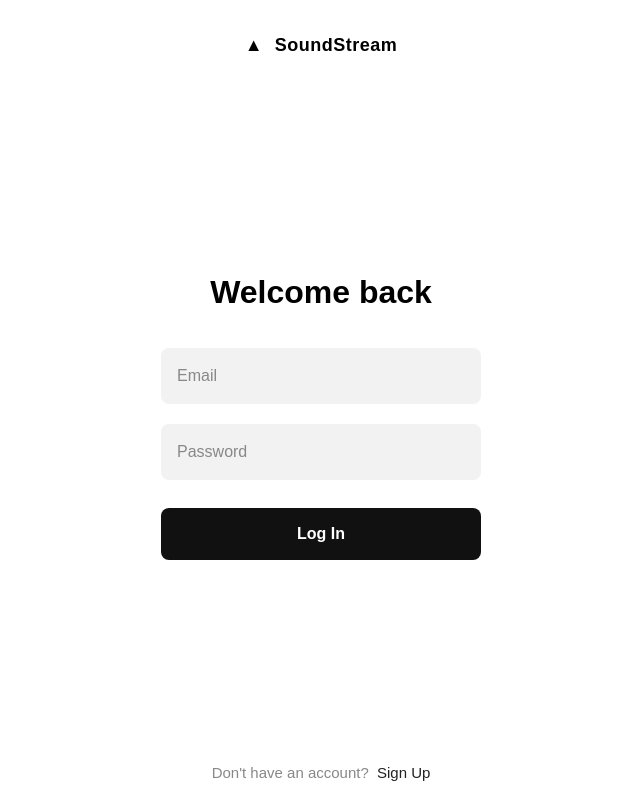
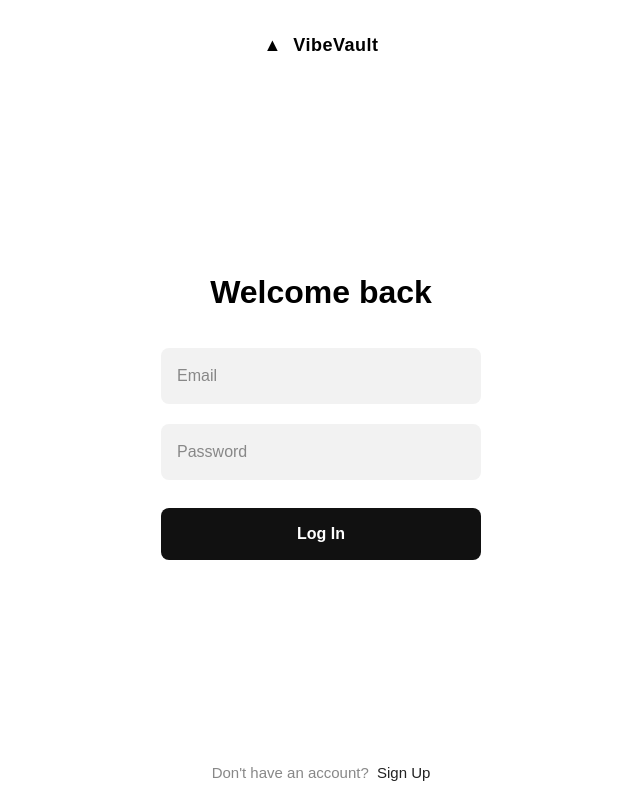
Before and after one commit to Harsh1283/VibeVault, a React (Vite) app in the folder Frontend/: page /login in a window 1280 px wide. Shown: the whole page, without its empty margins (319-959 px from the left). Built offline with nearby package versions, Linux system fonts and the light colour scheme; no server answers.

Commit message:
change name

```diff
--- a/Frontend/src/pages/Login.jsx
+++ b/Frontend/src/pages/Login.jsx
@@ -35,7 +35,7 @@ const Login = () => {
     <div className="login-container">
       <header className="login-header">
         <span className="logo">▲</span>
-        <span className="brand">SoundStream</span>
+        <span className="brand">VibeVault</span>
       </header>
 
       <main className="login-main">
--- a/Frontend/src/pages/Register.jsx
+++ b/Frontend/src/pages/Register.jsx
@@ -29,7 +29,7 @@ const Register = () => {
   return (
     <div>
       <section className='register-section'>
-        <h1>Sound Stream</h1>
+        <h1>VibeVault</h1>
 
         <div className="middle"></div>
         <h1>Create new Account</h1>
```
